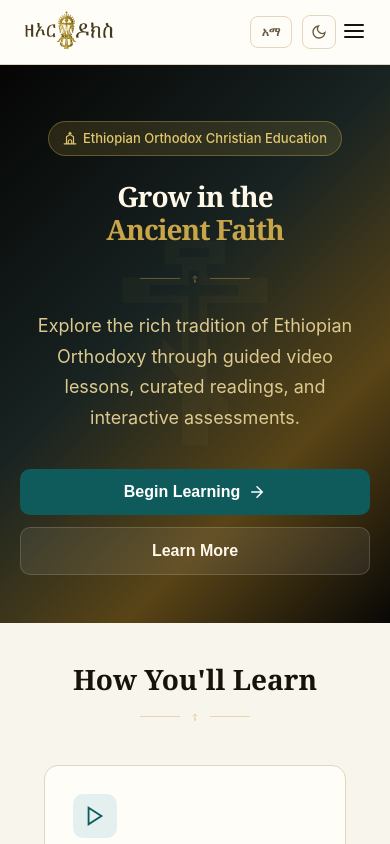
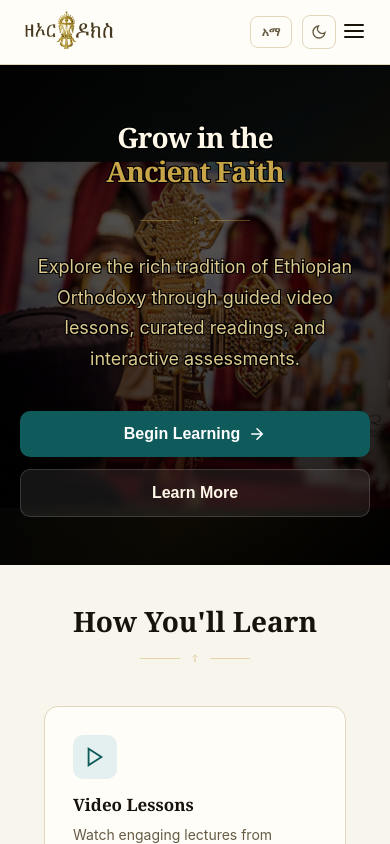
Before and after one commit to nahomsolomon12/ze-orthodox, a React (Vite) app in the folder front-end/: page / in a window 390 px wide. Shown: the top 844 px of the page. Built offline with nearby package versions, Linux system fonts and the light colour scheme.

Commit message:
fix: add cross and golden cross images to assets

```diff
--- a/front-end/src/pages/HomePage.jsx
+++ b/front-end/src/pages/HomePage.jsx
@@ -2,34 +2,61 @@ import Icon from "../components/Icon";
 import Ornament from "../components/Ornament";
 import { useLanguage } from "../context/LanguageContext";
 import "../styles/global.css";
+import backgroundImage from "../assets/golden_cross.jpg";
 
 const HomePage = ({ setPage, user }) => {
   const { t } = useLanguage();
   const features = [
-    { icon: "play", title: t("featureVideoTitle"), desc: t("featureVideoDesc") },
-    { icon: "book", title: t("featureReadingTitle"), desc: t("featureReadingDesc") },
-    { icon: "check", title: t("featureAssessTitle"), desc: t("featureAssessDesc") },
-    { icon: "trophy", title: t("featureProgressTitle"), desc: t("featureProgressDesc") },
+    {
+      icon: "play",
+      title: t("featureVideoTitle"),
+      desc: t("featureVideoDesc"),
+    },
+    {
+      icon: "book",
+      title: t("featureReadingTitle"),
+      desc: t("featureReadingDesc"),
+    },
+    {
+      icon: "check",
+      title: t("featureAssessTitle"),
+      desc: t("featureAssessDesc"),
+    },
+    {
+      icon: "trophy",
+      title: t("featureProgressTitle"),
+      desc: t("featureProgressDesc"),
+    },
   ];
 
   return (
     <div>
       <section className="hero">
-        <div className="hero__watermark">☦</div>
+        <img
+          src={backgroundImage}
+          alt=""
+          className="hero__background-image"
+          aria-hidden="true"
+        />
         <div className="hero__content">
-          <div className="badge badge--gold mb-24">
-            <Icon name="church" size={14} /> {t("heroBadge")}
-          </div>
           <h1 className="hero__title">
-            {t("heroTitleTop")}<br /><span>{t("heroTitleAccent")}</span>
+            {t("heroTitleTop")}
+            <br />
+            <span>{t("heroTitleAccent")}</span>
           </h1>
           <Ornament />
           <p className="hero__subtitle">{t("heroSubtitle")}</p>
           <div className="hero__actions">
-            <button className="btn btn--primary" onClick={() => setPage(user ? "modules" : "auth")}>
+            <button
+              className="btn btn--primary"
+              onClick={() => setPage(user ? "modules" : "auth")}
+            >
               {t("beginLearning")} <Icon name="arrow" size={18} />
             </button>
-            <button className="btn btn--secondary" onClick={() => setPage("about")}>
+            <button
+              className="btn btn--secondary"
+              onClick={() => setPage("about")}
+            >
               {t("learnMore")}
             </button>
           </div>
@@ -39,7 +66,9 @@ const HomePage = ({ setPage, user }) => {
       <section className="section">
         <div className="container">
           <h2 className="section__title font-serif">{t("howLearn")}</h2>
-          <div className="flex justify-center mb-32"><Ornament /></div>
+          <div className="flex justify-center mb-32">
+            <Ornament />
+          </div>
           <div className="grid grid--features">
             {features.map((f, i) => (
               <div key={i} className="card">
@@ -47,7 +76,12 @@ const HomePage = ({ setPage, user }) => {
                   <Icon name={f.icon} size={22} />
                 </div>
                 <h3 className="font-serif mb-8">{f.title}</h3>
-                <p className="text-muted" style={{ fontSize: 14, lineHeight: 1.6 }}>{f.desc}</p>
+                <p
+                  className="text-muted"
+                  style={{ fontSize: 14, lineHeight: 1.6 }}
+                >
+                  {f.desc}
+                </p>
               </div>
             ))}
           </div>
@@ -55,11 +89,20 @@ const HomePage = ({ setPage, user }) => {
       </section>
 
       <section className="section--hero-cta">
-        <div className="card card--gold max-w-600" style={{ margin: "0 auto", padding: "40px 32px" }}>
-          <h2 className="font-serif mb-0" style={{ fontSize: 24 }}>{t("readyBegin")}</h2>
+        <div
+          className="card card--gold max-w-600"
+          style={{ margin: "0 auto", padding: "40px 32px" }}
+        >
+          <h2 className="font-serif mb-0" style={{ fontSize: 24 }}>
+            {t("readyBegin")}
+          </h2>
           <Ornament />
           <p className="text-muted mt-8 mb-24">{t("joinCommunity")}</p>
-          <button className="btn btn--primary" style={{ padding: "12px 28px", fontSize: 15 }} onClick={() => setPage(user ? "modules" : "auth")}>
+          <button
+            className="btn btn--primary"
+            style={{ padding: "12px 28px", fontSize: 15 }}
+            onClick={() => setPage(user ? "modules" : "auth")}
+          >
             {user ? t("goLearning") : t("createFreeAccount")}
           </button>
         </div>
--- a/front-end/src/styles/global.css
+++ b/front-end/src/styles/global.css
@@ -390,23 +390,39 @@ a:hover {
   overflow: hidden;
 }
 
-.hero__watermark {
+.hero::before {
+  content: "";
+  position: absolute;
+  inset: 0;
+  background:
+    radial-gradient(circle at center, rgba(0, 0, 0, 0.35), rgba(0, 0, 0, 0.72)),
+    linear-gradient(180deg, rgba(0, 0, 0, 0.25), rgba(0, 0, 0, 0.68));
+  pointer-events: none;
+  z-index: 1;
+}
+
+.hero__background-image {
   position: absolute;
   top: 50%;
   left: 50%;
   transform: translate(-50%, -50%);
-  opacity: 0.04;
-  font-size: 300px;
-  color: #c9a84c;
+  width: min(1080px, 100vw);
+  height: auto;
   pointer-events: none;
-  font-family: serif;
+  user-select: none;
+  z-index: 0;
 }
 
 .hero__content {
   max-width: 700px;
   margin: 0 auto;
   position: relative;
-  z-index: 1;
+  z-index: 2;
+  text-shadow:
+    -1px -1px 0 #000,
+    1px -1px 0 #000,
+    -1px 1px 0 #000,
+    1px 1px 0 #000;
 }
 
 .hero__title {
@@ -1164,6 +1180,11 @@ textarea.form-input {
     padding: 56px 20px 48px;
   }
 
+  .hero__background-image {
+    width: 112vw;
+    top: 52%;
+  }
+
   .section {
     padding: 40px 20px;
   }
@@ -1183,6 +1204,11 @@ textarea.form-input {
 }
 
 @media (max-width: 480px) {
+  .hero__background-image {
+    width: 128vw;
+    top: 54%;
+  }
+
   .hero__actions {
     flex-direction: column;
     align-items: stretch;
```
Also changed, not shown: front-end/src/assets/Cross.jpg (added), front-end/src/assets/golden_cross.jpg (added).
